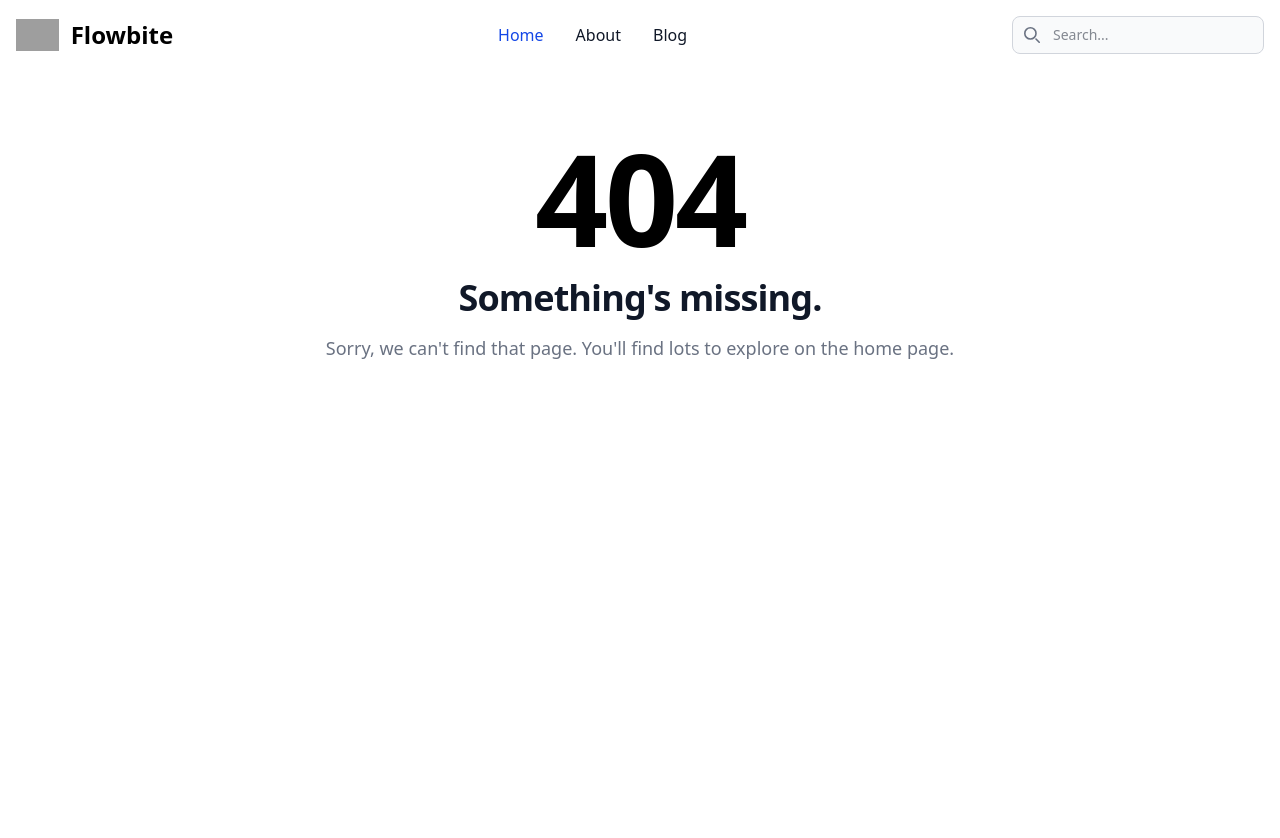
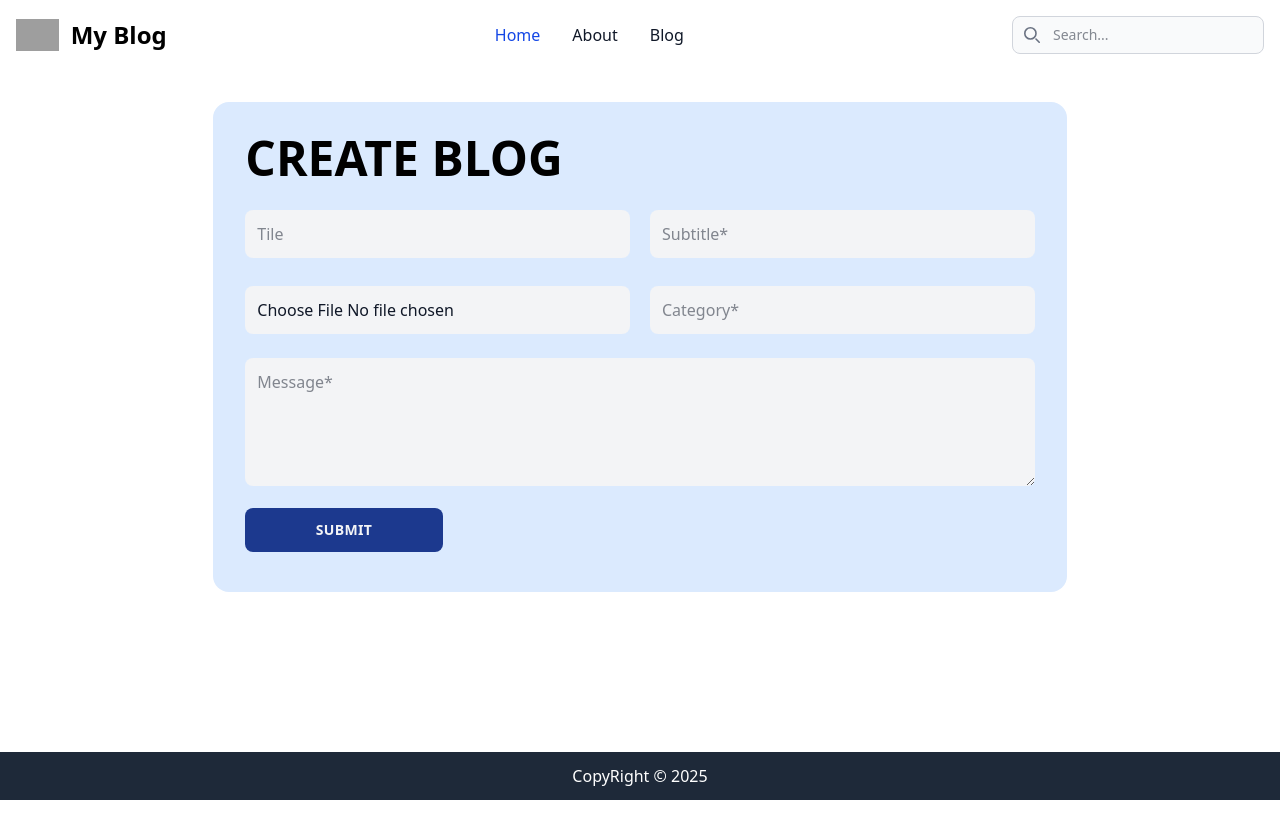
Before and after one commit to shresthasans/reactVite, a React (Vite) app: page /addblog in a window 1280 px wide. Before the commit this address had no page. Shown: the top 838 px of the page. After the commit the page ends 800 px from the top, so only its background shows below. Built offline with nearby package versions, Linux system fonts and the light colour scheme; grey boxes are pictures that could not be loaded.

Commit message:
Structure updates.

```diff
--- a/src/App.jsx
+++ b/src/App.jsx
@@ -6,8 +6,8 @@ import Contact from "./pages/contact/Contact";
 import NotFound from "./pages/error/NotFound";
 import Login from "./pages/auth/Login";
 import Register from "./pages/auth/Register";
-import Blog from "./pages/blog/Blog";
-import Add_blog from "./pages/blog/Add_blog";
+import AddBlog from "./pages/blog/AddBlog";
+import BlogDetail from "./pages/blog/BlogDetail";
 
 function App() {
   return (
@@ -19,9 +19,8 @@ function App() {
           <Route path="/register" element={<Register />} />
           <Route path="/about" element={<About />} />
           <Route path="/contact" element={<Contact />} />
-          <Route path="/blog" element={<Blog />} />
-          <Route path="/add-blog" element={<Add_blog />} />
-
+          <Route path="/addblog" element={<AddBlog />} />
+          <Route path="/blogdetail" element={<BlogDetail />} />
           <Route path="*" element={<NotFound />} />
         </Routes>
       </BrowserRouter>
--- /dev/null
+++ b/src/components/Footer.jsx
@@ -0,0 +1,11 @@
+import React from "react";
+
+const Footer = ()=>{
+    return (
+        <footer className="bg-gray-800 text-white text-center p-3">
+              <p>CopyRight &copy; 2025</p>
+        </footer>
+    )
+}
+
+export default Footer;
--- a/src/components/Layout.jsx
+++ b/src/components/Layout.jsx
@@ -1,15 +1,19 @@
 import React from "react";
 import Nav from "./Nav";
+import Footer from "./Footer";
 
 const Layout = (props) => {
   const { children } = props;
   return (
-    <>
+    <div class="h-dvh flex flex-col">
       <Nav />
-      <div className="flex justify-center pt-8">
-        <section className="w-4/6 m-auto">{children}</section>
-      </div>
-    </>
+      <main className="flex justify-center py-8 flex-auto overflow-x-hidden overflow-y-auto">
+        <div className="flex overflow-y-auto w-full">
+        <section className="w-4/6 mx-auto">{children}</section>
+        </div>
+      </main>
+      <Footer />
+    </div>
   );
 };
 
--- a/src/components/LayoutFullWidth.jsx
+++ /dev/null
@@ -1,14 +0,0 @@
-import React from "react";
-import Nav from "./Nav";
-
-const LayoutFullWidth = (props) => {
-  const { children } = props;
-  return (
-    <>
-      <Nav />
-      {children}
-    </>
-  );
-};
-
-export default LayoutFullWidth;
--- a/src/components/Nav.jsx
+++ b/src/components/Nav.jsx
@@ -15,7 +15,7 @@ const Nav = () => {
             alt="Flowbite Logo"
           />
           <span className="self-center text-2xl font-semibold whitespace-nowrap dark:text-white">
-            Flowbite
+            My Blog
           </span>
         </Link>
 
@@ -144,7 +144,7 @@ const Nav = () => {
             </li>
             <li>
               <Link
-                to={"../Blog"}
+                to={"../AddBlog"}
                 className="block py-2 px-3 text-gray-900 rounded-sm hover:bg-gray-100 md:hover:bg-transparent md:hover:text-blue-700 md:p-0 dark:text-white md:dark:hover:text-blue-500 dark:hover:bg-gray-700 dark:hover:text-white md:dark:hover:bg-transparent dark:border-gray-700"
               >
                 Blog
--- /dev/null
+++ b/src/pages/blog/AddBlog.jsx
@@ -0,0 +1,13 @@
+import React from "react";
+import Layout from "../../components/Layout";
+import BlogForm from "./components/BlogForm";
+
+const AddBlog = () => {
+  return (
+    <Layout>
+	    <BlogForm />
+    </Layout>
+  );
+};
+
+export default AddBlog;
--- /dev/null
+++ b/src/pages/blog/BlogDetail.jsx
@@ -0,0 +1,38 @@
+import React from "react";
+import Layout from "../../components/Layout";
+
+const BlogDetail = ()=> {
+    return(
+        <Layout>
+            <div className="flex">
+
+            <div className="w-3/4">
+                <div className="flex flex-col gap-6">
+
+                <header>
+                    <h2>Content title</h2>
+                    <h2>Sub title</h2>
+                    </header>
+                    <main>
+                    <div className="flex flex-col gap-6">
+                        <img src="https://flowbite.com/docs/images/blog/image-1.jpg" alt="Placeholder" />
+                        <p>
+                        Mauris a urna egestas, gravida arcu sed, tempor sapien. Curabitur ullamcorper metus enim, id gravida risus tristique ac. Cras vehicula at tellus nec gravida. Pellentesque habitant morbi tristique senectus et netus et malesuada fames ac turpis egestas. Suspendisse potenti. Nam vitae elementum diam. Fusce quis finibus elit. Quisque nec ex at libero tristique cursus. Mauris pulvinar egestas mi, ut interdum purus facilisis nec. In arcu dolor, efficitur eu suscipit eget, semper ut mi. Duis pulvinar arcu ut ornare porttitor. <br/><br/>
+
+Pellentesque sollicitudin condimentum ultrices. Sed vehicula commodo nulla ac auctor. Donec eget velit sem. Sed arcu odio, scelerisque et arcu sed, tempor ornare diam. Lorem ipsum dolor sit amet, consectetur adipiscing elit. Etiam hendrerit venenatis velit, at efficitur nulla posuere et. Pellentesque lacinia maximus elementum. Vivamus tempor ex quis urna dapibus viverra.
+                        </p>
+                        </div>
+                    </main>
+                </div>
+
+            </div>
+            <div className="w-1/4">
+                <h2>Sidebar</h2>
+            </div>
+            </div>
+        </Layout>
+
+    )
+}
+
+export default BlogDetail
--- /dev/null
+++ b/src/pages/blog/components/BlogForm.jsx
@@ -0,0 +1,51 @@
+import React from 'react'
+
+const BlogForm = (props) => {
+  const { children } = props;
+  return (
+
+    <div className="bg-blue-100 p-8 rounded-2xl w-full">
+        <div className="flex">
+          <h1 className="font-bold uppercase text-5xl">Create Blog</h1>
+        </div>
+        <div className="grid grid-cols-1 gap-5 md:grid-cols-2 mt-5">
+          <input
+            className="w-full bg-gray-100 text-gray-900 mt-2 p-3 rounded-lg focus:outline-none focus:shadow-outline"
+            type="text"
+            placeholder="Tile"
+          />
+          <input
+            className="w-full bg-gray-100 text-gray-900 mt-2 p-3 rounded-lg focus:outline-none focus:shadow-outline"
+            type="text"
+            placeholder="Subtitle*"
+          />
+          <input
+            className="w-full bg-gray-100 text-gray-900 mt-2 p-3 rounded-lg focus:outline-none focus:shadow-outline"
+            type="file"
+          />
+          <input
+            className="w-full bg-gray-100 text-gray-900 mt-2 p-3 rounded-lg focus:outline-none focus:shadow-outline"
+            type="text"
+            placeholder="Category*"
+          />
+        </div>
+        <div className="my-4">
+          <textarea
+            placeholder="Message*"
+            className="w-full h-32 bg-gray-100 text-gray-900 mt-2 p-3 rounded-lg focus:outline-none focus:shadow-outline"
+          ></textarea>
+        </div>
+        <div className="my-2 w-1/2 lg:w-1/4">
+          <button
+            type="button"
+            className="uppercase text-sm font-bold tracking-wide bg-blue-900 text-gray-100 p-3 rounded-lg w-full cursor-pointer
+                      focus:outline-none focus:shadow-outline"
+          >
+            Submit
+          </button>
+        </div>
+      </div>
+  )
+}
+
+export default BlogForm
--- a/src/pages/blog/components/card/Card.jsx
+++ b/src/pages/blog/components/card/Card.jsx
@@ -1,4 +1,5 @@
 import React from "react";
+import { Link } from "react-router-dom";
 
 const Card = () => {
   return (
@@ -20,12 +21,8 @@ const Card = () => {
           Here are the biggest enterprise technology acquisitions of 2021 so
           far, in reverse chronological order.
         </p>
-        <a
-          href="#"
-          className="inline-flex items-center px-3 py-2 text-sm font-medium text-center text-white bg-blue-700 rounded-lg hover:bg-blue-800 focus:ring-4 focus:outline-none focus:ring-blue-300 dark:bg-blue-600 dark:hover:bg-blue-700 dark:focus:ring-blue-800"
-        >
-          Read more
-          <svg
+        <Link to={"/blogdetail"} className="inline-flex items-center px-3 py-2 text-sm font-medium text-center text-white bg-blue-700 rounded-lg hover:bg-blue-800 focus:ring-4 focus:outline-none focus:ring-blue-300 dark:bg-blue-600 dark:hover:bg-blue-700 dark:focus:ring-blue-800">
+        Read more <svg
             className="rtl:rotate-180 w-3.5 h-3.5 ms-2"
             aria-hidden="true"
             xmlns="http://www.w3.org/2000/svg"
@@ -40,7 +37,7 @@ const Card = () => {
               d="M1 5h12m0 0L9 1m4 4L9 9"
             />
           </svg>
-        </a>
+        </Link>
       </div>
     </div>
   );
--- a/src/pages/error/NotFound.jsx
+++ b/src/pages/error/NotFound.jsx
@@ -1,12 +1,11 @@
 import React from "react";
-import LayoutFullWidth from "../../components/LayoutFullWidth";
+import Layout from "../../components/Layout";
+import { Link } from "react-router-dom";
 
 const NotFound = () => {
   return (
-    <LayoutFullWidth>
-      <section className="bg-white dark:bg-gray-900 h-screen">
-        <div className="py-8 px-4 mx-auto max-w-screen-xl lg:py-16 lg:px-6">
-          <div className="mx-auto max-w-screen-sm text-center">
+    <Layout>
+      <div class="flex flex-col items-center">
         <h1 className="mb-4 text-7xl tracking-tight font-extrabold lg:text-9xl text-primary-600 dark:text-primary-500">
           404
         </h1>
@@ -17,16 +16,11 @@ const NotFound = () => {
           Sorry, we can't find that page. You'll find lots to explore on the
           home page.{" "}
         </p>
-            <a
-              href="#"
-              className="inline-flex text-white bg-primary-600 hover:bg-primary-800 focus:ring-4 focus:outline-none focus:ring-primary-300 font-medium rounded-lg text-sm px-5 py-2.5 text-center dark:focus:ring-primary-900 my-4"
-            >
+        <Link to={"/"} className="inline-flex text-white bg-blue-600 hover:bg-primary-800 focus:ring-4 focus:outline-none focus:ring-primary-300 font-medium rounded-lg text-sm px-5 py-2.5 text-center dark:focus:ring-primary-900 my-4">
           Back to Homepage
-            </a>
+        </Link>
       </div>
-        </div>
-      </section>
-    </LayoutFullWidth>
+    </Layout>
   );
 };
 
```
Also changed, not shown: src/pages/blog/Add_blog.jsx (deleted, +0 -67 lines). Lines whose indentation alone changed are shown as unchanged.
